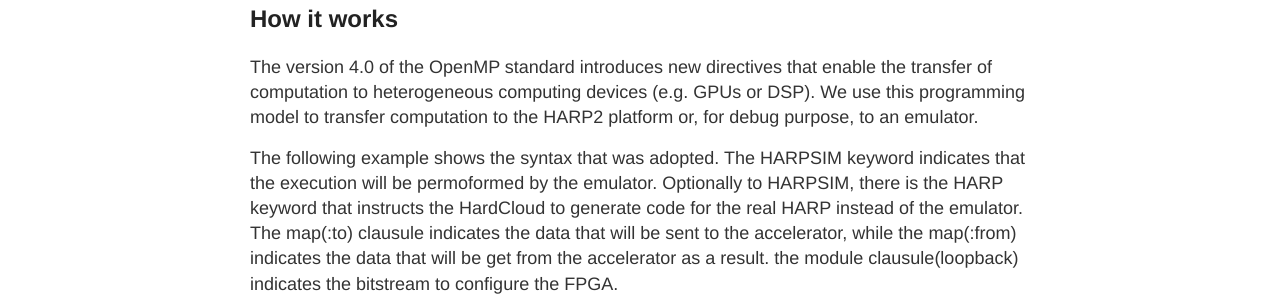
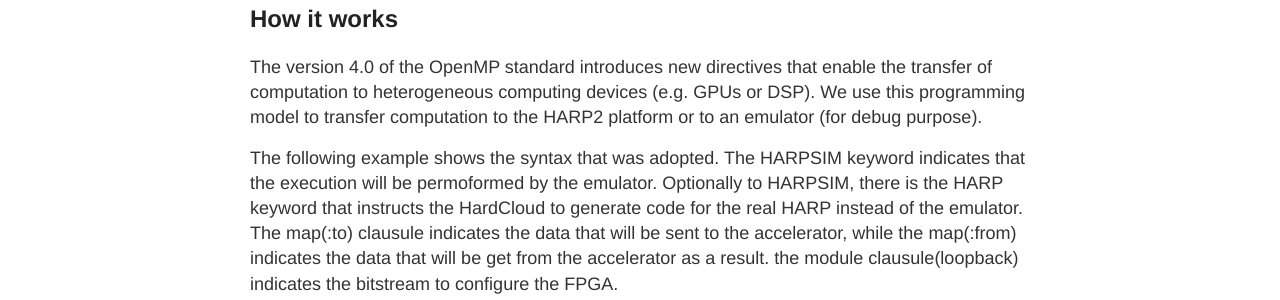
Before and after one commit to ramonn76/HardCloud, a Jekyll site: the page built from index.md, in a window 1280 px wide. Shown: the part 428-728 px from the top of the page. Built offline with Jekyll 4.4.1, drawn with Linux system fonts in a browser that asks for light colours.

```diff
--- a/index.md
+++ b/index.md
@@ -11,7 +11,7 @@ The computing industry has recently proposed the usage of  FPGAs as a way to imp
 The version 4.0 of the  OpenMP standard introduces new directives that
 enable the transfer of  computation to heterogeneous computing devices
 (e.g.  GPUs  or  DSP).  We  use this  programming  model  to  transfer
-computation to the HARP2 platform or, for debug purpose, to an emulator.
+computation to the HARP2 platform or to an emulator (for debug purpose).
 
 The following example shows the syntax that was adopted. The HARPSIM keyword indicates that the execution will be
 permoformed by the emulator. Optionally to HARPSIM, there is the HARP keyword that instructs the HardCloud
```
